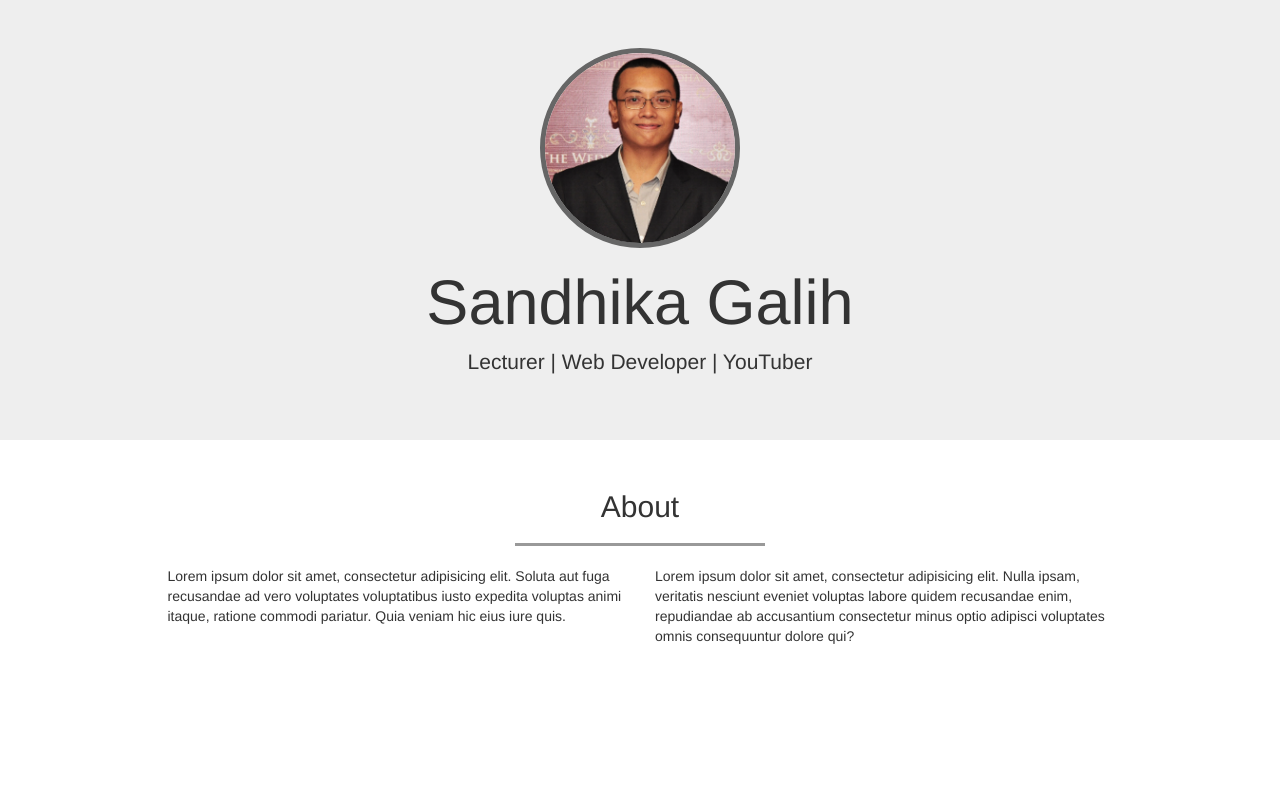
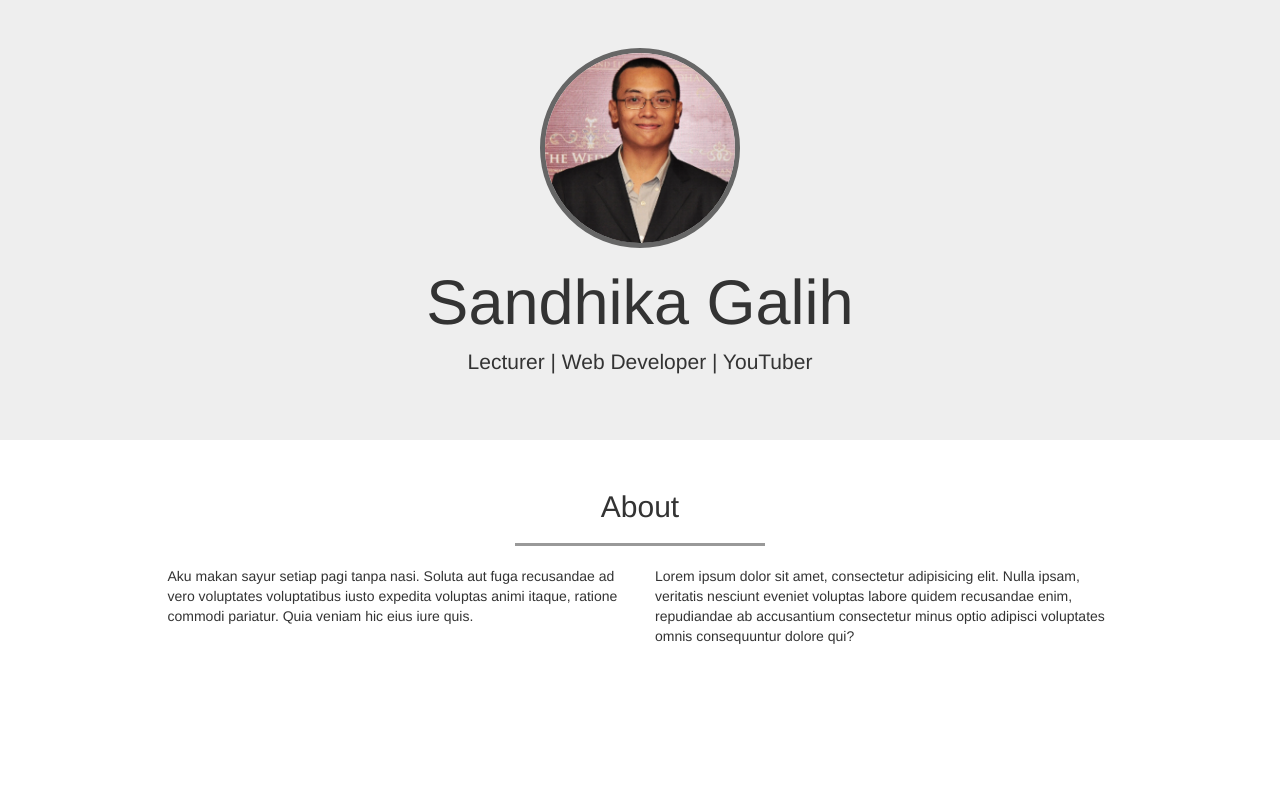
Before and after one commit to sandhikagalih/NGOBAR, a plain HTML site: page 1. bootstrap-portfolio/index.html in a window 1280 px wide. Shown: the top 800 px of the page. Drawn offline with nearby package versions, Linux system fonts and the light colour scheme.

Commit message:
mengubah tulisan pada paragraph

```diff
--- a/1. bootstrap-portfolio/index.html
+++ b/1. bootstrap-portfolio/index.html
@@ -41,7 +41,7 @@
 
         <div class="row">
           <div class="col-sm-5 col-sm-offset-1">
-            <p>Lorem ipsum dolor sit amet, consectetur adipisicing elit. Soluta aut fuga recusandae ad vero voluptates voluptatibus iusto expedita voluptas animi itaque, ratione commodi pariatur. Quia veniam hic eius iure quis.</p>
+            <p>Aku makan sayur setiap pagi tanpa nasi. Soluta aut fuga recusandae ad vero voluptates voluptatibus iusto expedita voluptas animi itaque, ratione commodi pariatur. Quia veniam hic eius iure quis.</p>
           </div>
           <div class="col-sm-5">
             <p>Lorem ipsum dolor sit amet, consectetur adipisicing elit. Nulla ipsam, veritatis nesciunt eveniet voluptas labore quidem recusandae enim, repudiandae ab accusantium consectetur minus optio adipisci voluptates omnis consequuntur dolore qui?</p>
```
